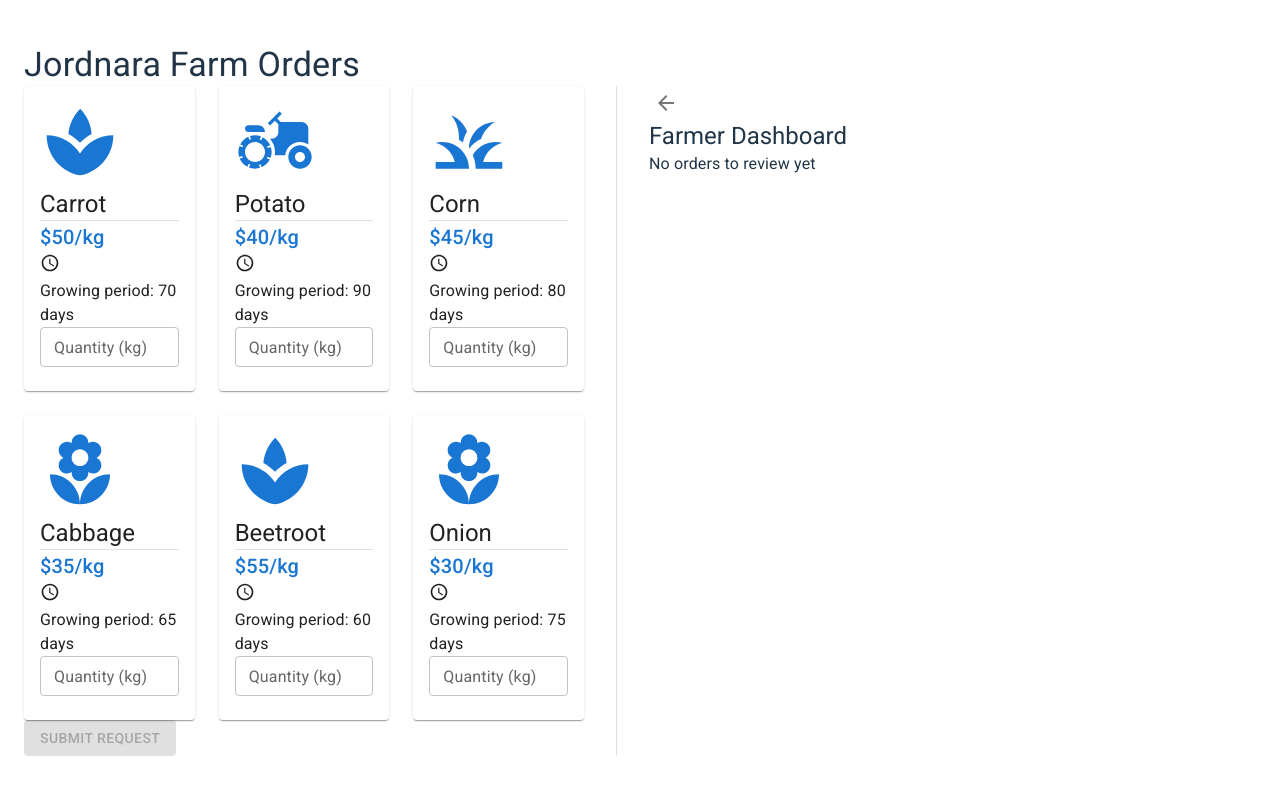
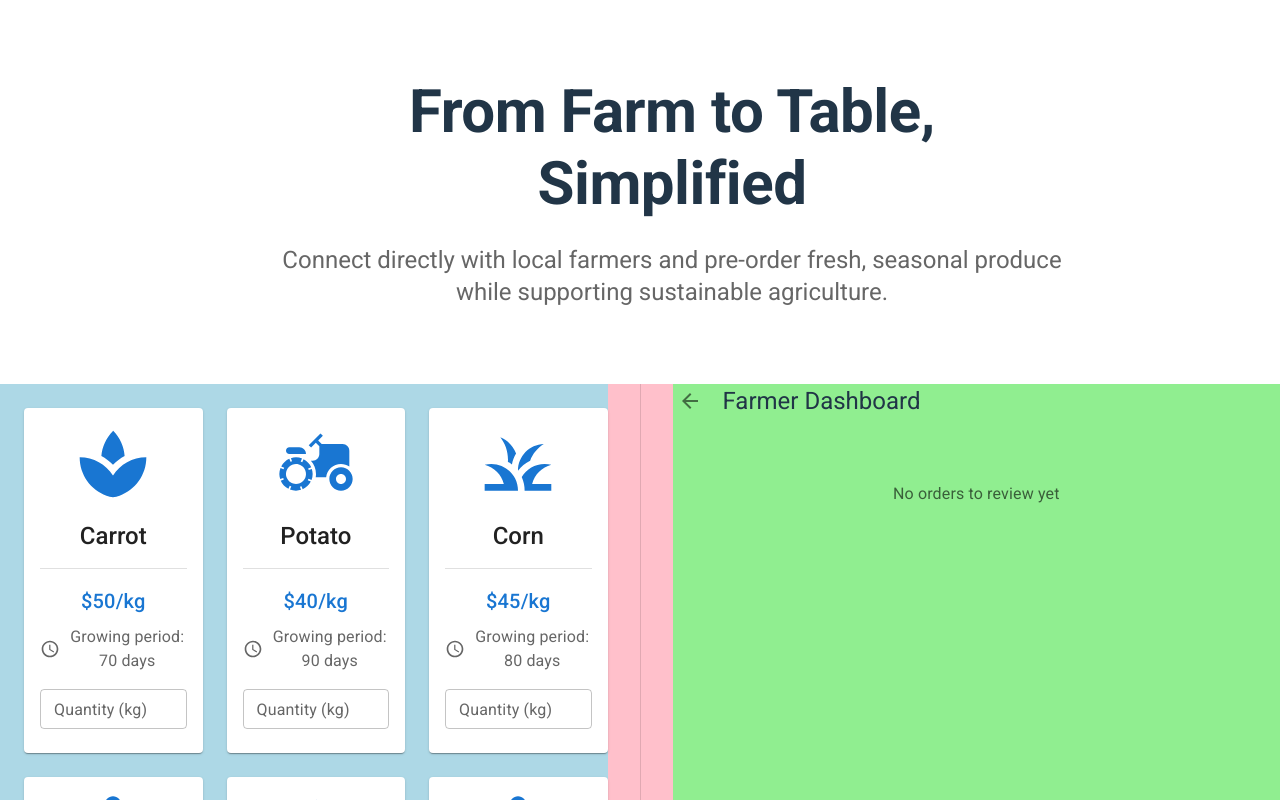
Before and after one commit to erikakerman/jordnara, a React (Vite) app: page / in a window 1280 px wide. Shown: the top 800 px of the page. Built offline with nearby package versions, Linux system fonts and the light colour scheme.

Commit message:
hero section added

```diff
--- a/src/App.jsx
+++ b/src/App.jsx
@@ -1,4 +1,4 @@
-import { Grid, Divider } from "@mui/material";
+import { Box } from "@mui/material";
 import { useState } from "react";
 import Layout from "./components/Layout/Layout";
 import CustomerView from "./components/CustomerView";
@@ -51,24 +51,54 @@ function App() {
 
   return (
     <Layout>
-      <Grid container spacing={4}>
-        <Grid item xs={12} md={6}>
+      <Box
+        sx={{
+          bgcolor: "yellow", // Debug color
+          width: "100%",
+          display: "flex",
+          justifyContent: "center",
+        }}
+      >
+        <Box
+          sx={{
+            bgcolor: "pink", // Debug color
+            width: "100%",
+            maxWidth: "1600px",
+            display: "flex",
+            gap: 4,
+          }}
+        >
+          <Box
+            sx={{
+              flex: 1,
+              bgcolor: "lightblue", // Debug color
+            }}
+          >
             <CustomerView
               quantities={quantities}
               onQuantitiesChange={setQuantities}
               onSubmitRequest={handleSubmitRequest}
               orders={orders}
             />
-        </Grid>
+          </Box>
 
-        <Grid item xs={12} md="auto">
-          <Divider orientation="vertical" />
-        </Grid>
+          <Box
+            sx={{
+              width: "1px",
+              bgcolor: "divider",
+            }}
+          />
 
-        <Grid item xs={12} md={5}>
+          <Box
+            sx={{
+              flex: 1,
+              bgcolor: "lightgreen", // Debug color
+            }}
+          >
             <FarmerDashboard orders={orders} onAcceptCrop={handleAcceptCrop} />
-        </Grid>
-      </Grid>
+          </Box>
+        </Box>
+      </Box>
     </Layout>
   );
 }
--- a/src/components/CropCard/CropCard.jsx
+++ b/src/components/CropCard/CropCard.jsx
@@ -11,24 +11,45 @@ import PropTypes from "prop-types";
 
 function CropCard({ crop, quantity = "", onQuantityChange }) {
   return (
-    <Card className="h-full">
-      <CardContent className="flex flex-col gap-4">
-        <Box className="text-center">
-          <Box className="flex justify-center mb-2">
+    <Card sx={{ width: "100%", height: "100%" }}>
+      <CardContent
+        sx={{
+          display: "flex",
+          flexDirection: "column",
+          gap: 2,
+          height: "100%",
+        }}
+      >
+        <Box sx={{ textAlign: "center" }}>
+          <Box
+            sx={{
+              display: "flex",
+              justifyContent: "center",
+              mb: 2,
+            }}
+          >
             <crop.Icon sx={{ fontSize: 80, color: "primary.main" }} />
           </Box>
-          <Typography variant="h5" className="font-medium">
+          <Typography variant="h5" sx={{ fontWeight: 500 }}>
             {crop.name}
           </Typography>
         </Box>
 
         <Divider />
 
-        <Box className="text-center">
-          <Typography variant="h6" color="primary" className="mb-1">
+        <Box sx={{ textAlign: "center" }}>
+          <Typography variant="h6" color="primary" sx={{ mb: 1 }}>
             ${crop.pricePerKg}/kg
           </Typography>
-          <Box className="flex items-center justify-center gap-1 text-gray-600">
+          <Box
+            sx={{
+              display: "flex",
+              alignItems: "center",
+              justifyContent: "center",
+              gap: 1,
+              color: "text.secondary",
+            }}
+          >
             <Schedule fontSize="small" />
             <Typography variant="body1">
               Growing period: {crop.growingPeriodDays} days
--- a/src/components/CropGrid/CropGrid.jsx
+++ b/src/components/CropGrid/CropGrid.jsx
@@ -1,4 +1,4 @@
-import { Grid } from "@mui/material";
+import { Grid, Box } from "@mui/material";
 import PropTypes from "prop-types";
 import CropCard from "../CropCard";
 import { crops } from "../../data/crops";
@@ -15,17 +15,38 @@ function CropGrid({ quantities, onQuantitiesChange }) {
   };
 
   return (
-    <Grid container spacing={3}>
+    <Box sx={{ width: "100%" }}>
+      <Grid
+        container
+        spacing={3}
+        sx={{
+          width: "100%",
+          margin: 0,
+        }}
+      >
         {crops.map((crop) => (
-        <Grid item xs={12} sm={6} md={4} key={crop.id}>
+          <Grid
+            item
+            xs={12}
+            sm={6}
+            lg={4}
+            key={crop.id}
+            sx={{
+              width: "100%",
+              display: "flex",
+            }}
+          >
+            <Box sx={{ width: "100%", display: "flex" }}>
               <CropCard
                 crop={crop}
                 quantity={quantities[crop.id] || ""}
                 onQuantityChange={handleQuantityChange}
               />
+            </Box>
           </Grid>
         ))}
       </Grid>
+    </Box>
   );
 }
 
--- a/src/components/CustomerView/CustomerView.jsx
+++ b/src/components/CustomerView/CustomerView.jsx
@@ -10,13 +10,29 @@ function CustomerView({
   orders,
 }) {
   return (
-    <>
-      <CropGrid
-        quantities={quantities}
-        onQuantitiesChange={onQuantitiesChange}
-      />
+    <Box
+      sx={{
+        width: "100%",
+        height: "100%",
+        display: "flex",
+        flexDirection: "column",
+      }}
+    >
+      <Box sx={{ width: "100%" }}>
+        <CropGrid
+          quantities={quantities}
+          onQuantitiesChange={onQuantitiesChange}
+        />
+      </Box>
 
-      <Box className="flex justify-center mt-6">
+      <Box
+        sx={{
+          display: "flex",
+          justifyContent: "center",
+          mt: 6,
+          width: "100%",
+        }}
+      >
         <Button
           variant="contained"
           onClick={onSubmitRequest}
@@ -27,8 +43,8 @@ function CustomerView({
       </Box>
 
       {orders.length > 0 && (
-        <Box className="mt-8">
-          <Typography variant="h6" className="mb-4">
+        <Box sx={{ mt: 8, width: "100%" }}>
+          <Typography variant="h6" sx={{ mb: 4 }}>
             Your Orders
           </Typography>
           {orders.map((order) => (
@@ -36,7 +52,7 @@ function CustomerView({
           ))}
         </Box>
       )}
-    </>
+    </Box>
   );
 }
 
--- a/src/components/FarmerDashboard/FarmerDashboard.jsx
+++ b/src/components/FarmerDashboard/FarmerDashboard.jsx
@@ -14,8 +14,15 @@ import PropTypes from "prop-types";
 
 function FarmerDashboard({ orders, onAcceptCrop, onBack }) {
   return (
-    <Box>
-      <Box className="flex items-center gap-2 mb-4">
+    <Box sx={{ width: "100%" }}>
+      <Box
+        sx={{
+          display: "flex",
+          alignItems: "center",
+          gap: 2,
+          mb: 4,
+        }}
+      >
         <IconButton onClick={onBack} size="small">
           <ArrowBack />
         </IconButton>
@@ -23,25 +30,47 @@ function FarmerDashboard({ orders, onAcceptCrop, onBack }) {
       </Box>
 
       {orders.length === 0 ? (
-        <Typography className="text-center mt-8 text-gray-600">
+        <Typography
+          sx={{
+            textAlign: "center",
+            mt: 8,
+            color: "text.secondary",
+          }}
+        >
           No orders to review yet
         </Typography>
       ) : (
         orders.map((order) => (
-          <Card key={order.id} className="mb-4">
+          <Card key={order.id} sx={{ mb: 4, width: "100%" }}>
             <CardContent>
-              <Typography variant="h6" className="mb-2">
+              <Typography variant="h6" sx={{ mb: 2 }}>
                 Order #{order.id.slice(-4)}
               </Typography>
-              <Typography className="mb-2" color="text.secondary">
+              <Typography sx={{ mb: 2 }} color="text.secondary">
                 {format(new Date(order.submittedAt), "PPpp")}
               </Typography>
 
-              <Divider className="my-3" />
+              <Divider sx={{ my: 3 }} />
 
               {order.crops.map((crop) => (
-                <Box key={crop.id} className="mb-3 p-3 bg-gray-50 rounded">
-                  <Box className="flex justify-between items-center">
+                <Box
+                  key={crop.id}
+                  sx={{
+                    mb: 3,
+                    p: 3,
+                    bgcolor: "grey.50",
+                    borderRadius: 1,
+                    width: "100%",
+                  }}
+                >
+                  <Box
+                    sx={{
+                      display: "flex",
+                      justifyContent: "space-between",
+                      alignItems: "center",
+                      width: "100%",
+                    }}
+                  >
                     <Box>
                       <Typography variant="subtitle1">
                         {crop.name} - {crop.quantity}kg
--- a/src/components/Layout/Layout.jsx
+++ b/src/components/Layout/Layout.jsx
@@ -1,14 +1,67 @@
-import { Container, Typography } from "@mui/material";
+import { Box, Typography } from "@mui/material";
 import PropTypes from "prop-types";
 
 function Layout({ children }) {
   return (
-    <Container maxWidth="lg" className="mt-8 mb-8">
-      <Typography variant="h4" component="h1" className="mb-6 text-center">
-        Jordnara Farm Orders
-      </Typography>
-      {children}
-    </Container>
+    <Box
+      component="main"
+      sx={{
+        minHeight: "100vh",
+        display: "flex",
+        flexDirection: "column",
+        width: "100vw", // Full viewport width
+        overflowX: "hidden", // Prevent horizontal scroll
+      }}
+    >
+      {/* Hero Section */}
+      <Box
+        sx={{
+          width: "100%",
+          minHeight: "40vh",
+          display: "flex",
+          flexDirection: "column",
+          alignItems: "center",
+          justifyContent: "center",
+          bgcolor: "background.paper",
+          padding: 4,
+        }}
+      >
+        <Box
+          sx={{
+            maxWidth: "800px",
+            width: "100%",
+            textAlign: "center",
+          }}
+        >
+          <Typography
+            variant="h2"
+            component="h1"
+            sx={{
+              fontWeight: "bold",
+              marginBottom: 3,
+            }}
+          >
+            From Farm to Table, Simplified
+          </Typography>
+
+          <Typography variant="h5" component="p" color="text.secondary">
+            Connect directly with local farmers and pre-order fresh, seasonal
+            produce while supporting sustainable agriculture.
+          </Typography>
+        </Box>
+      </Box>
+
+      {/* Main Content Section */}
+      <Box
+        sx={{
+          flex: 1,
+          width: "100%",
+          padding: 0, // Remove padding here
+        }}
+      >
+        {children}
+      </Box>
+    </Box>
   );
 }
 
```
Lines whose indentation alone changed are shown as unchanged.
